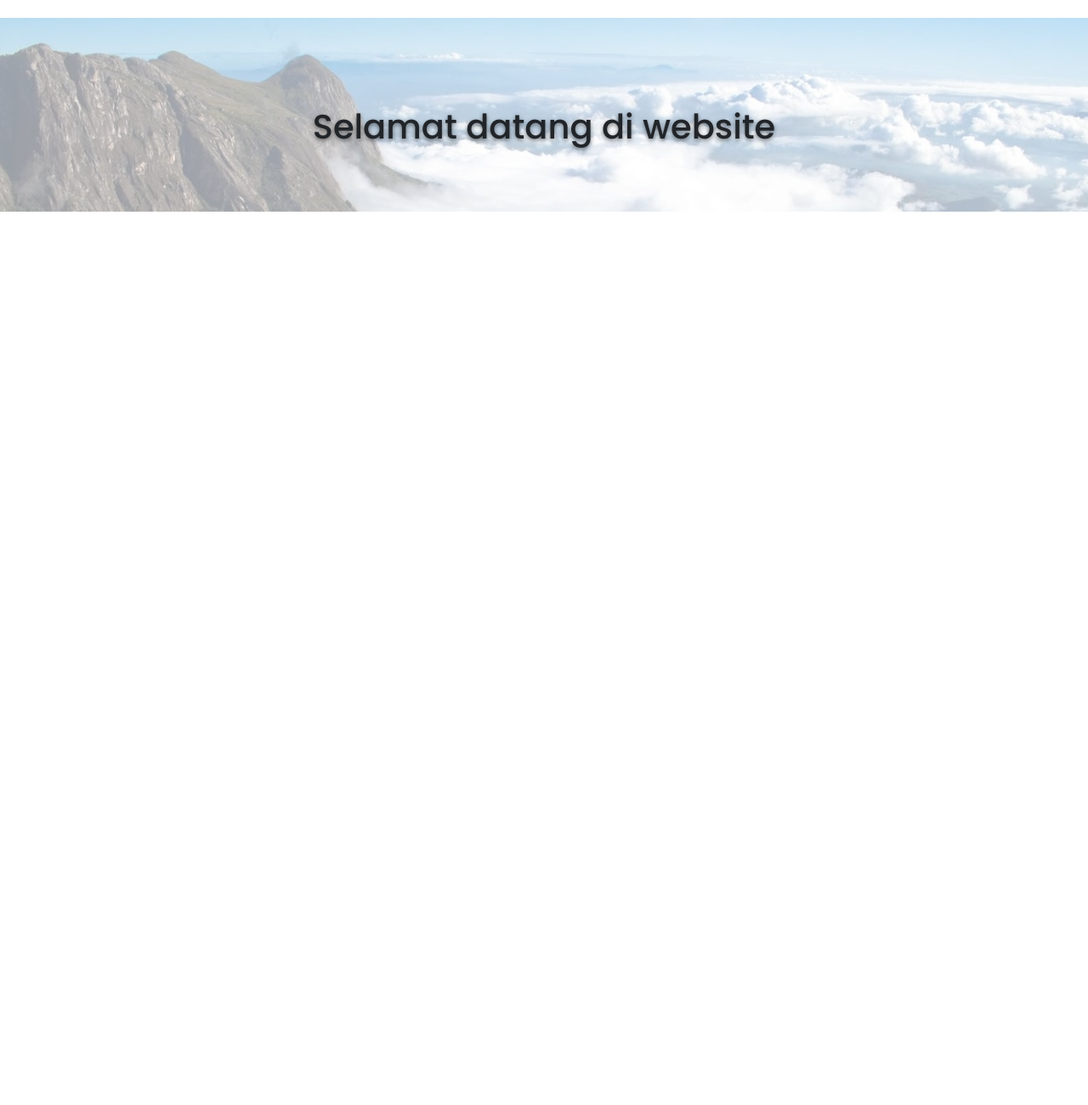
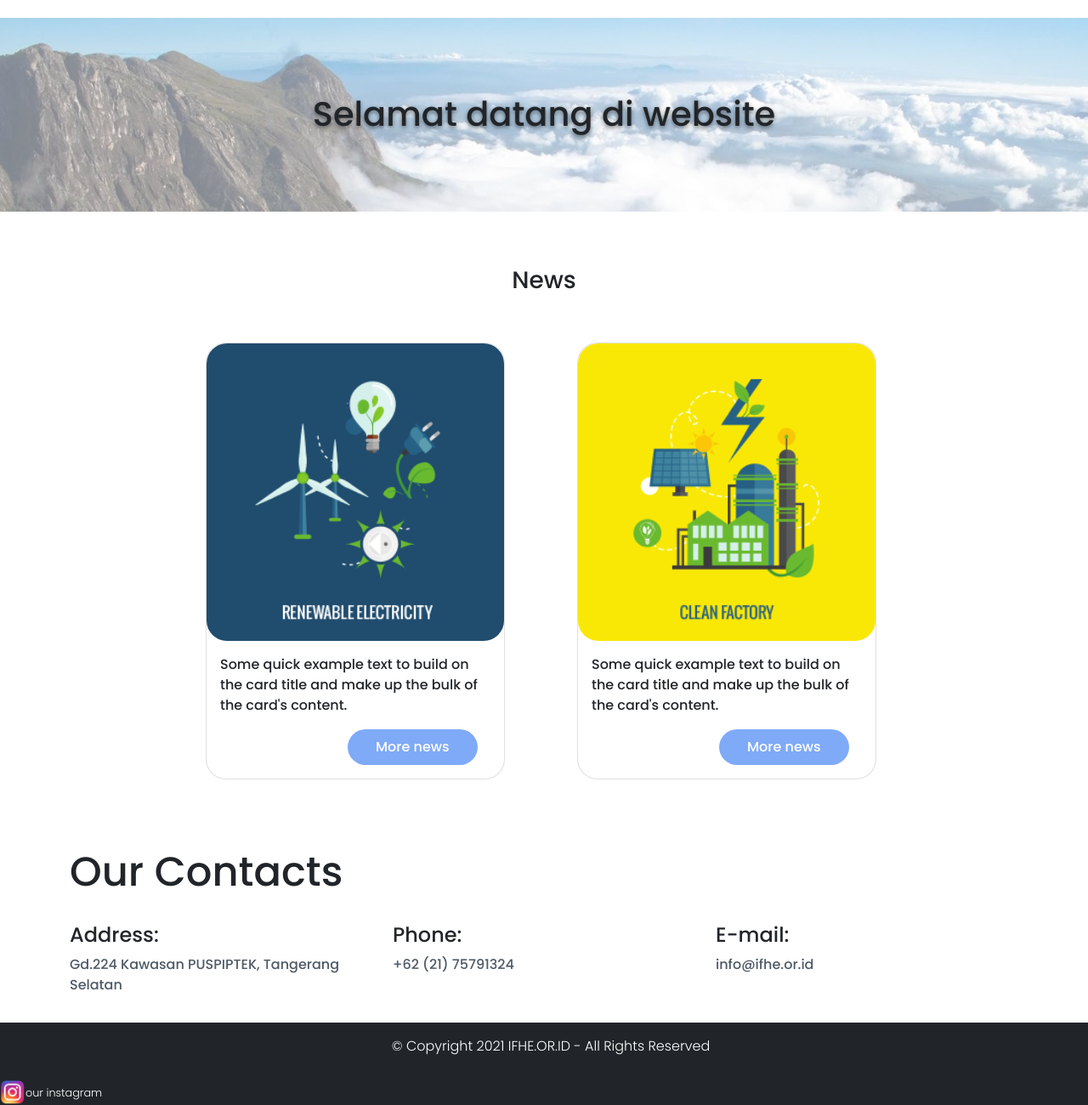
Before and after one commit to PratamaRafi/ifhe-webapss, a plain HTML site: page index.html in a window 1280 px wide. Shown: the part 1707-3007 px from the top of the page at 85% size. Before the commit the page ends 1956 px from the top, so only its background shows below. Drawn offline with nearby package versions, Linux system fonts and the light colour scheme.

Commit message:
complete welcome page

```diff
--- a/css/main.css
+++ b/css/main.css
@@ -1,4 +1,9 @@
 @import url("https://fonts.googleapis.com/css2?family=Poppins:ital,wght@0,300;0,500;0,700;1,400&display=swap");
+
+html {
+  scroll-behavior: smooth;
+}
+
 body {
   font-family: "Poppins", sans-serif;
 }
@@ -79,8 +84,8 @@ body::before {
 
 .custom-section a:hover {
   color: white;
-  border: 1px solid #7faaf7;
   background-color: #415da5;
+  border-color: #7faaf7;
 }
 
 .collab {
@@ -119,6 +124,15 @@ body::before {
 @media screen and (max-width: 992px) {
   .info-deputy p {
     font-size: 1rem;
+  }
+
+  #deputy-info {
+    padding-right: 0;
+    padding-left: 40px;
+  }
+
+  .info-deputy {
+    margin: 0 !important;
   }
 }
 
@@ -210,3 +224,117 @@ body::before {
     font-size: 2rem;
   }
 }
+
+.article a {
+  display: inline-block;
+  color: white;
+  background-color: #7faaf7;
+  border-radius: 1.5em;
+  padding: 0.5em 2em;
+  text-decoration: none;
+  -webkit-transition: 0.5s ease;
+  transition: 0.5s ease;
+  border: 1px solid transparent;
+  font-weight: 500;
+  margin-left: 150px;
+}
+
+.article a:hover {
+  color: white;
+  background-color: #415da5;
+  border-color: #7faaf7;
+}
+
+@media screen and (max-width: 922px) {
+  .article img {
+    width: 16rem;
+  }
+
+  .article .news1 {
+    margin-left: -130px !important;
+    width: 16rem !important;
+    margin-bottom: 20px;
+  }
+
+  .article .news2 {
+    margin-left: -30px !important;
+    width: 16rem !important;
+  }
+
+  .article a {
+    font-size: 0.8rem;
+    margin-left: 7em;
+  }
+
+  .article .diff {
+    width: 0;
+  }
+}
+
+.contact h3 {
+  font-size: 3rem;
+}
+
+.contact p {
+  color: #4f5a66;
+}
+
+@media screen and (max-width: 992px) {
+  .contact h3 {
+    font-size: 2em;
+    text-align: center;
+  }
+}
+
+.footer {
+  background-color: #212529;
+}
+
+.footer p {
+  text-align: center;
+  color: white;
+  font-weight: 300;
+  margin-top: 16px;
+}
+
+.footer img {
+  /* margin-top: 10px; */
+  width: 30px;
+  height: 30px;
+}
+
+.footer .icon {
+  margin-top: 11px;
+  width: 150px;
+}
+
+.footer .text {
+  margin-left: 160px !important;
+  width: 1000px;
+  padding: 0;
+}
+
+.footer a {
+  text-decoration: none;
+  font-size: 0.8rem;
+  font-weight: 300;
+  color: white;
+  margin-top: 20px;
+}
+
+@media screen and (max-width: 922px) {
+  .footer .text {
+    width: 150px;
+    text-align: center;
+  }
+
+  .footer p {
+    margin-left: -100px !important;
+    font-size: 0.8rem !important;
+    text-align: center;
+  }
+
+  .footer .icon {
+    margin-left: 120px;
+  }
+}
--- a/index.html
+++ b/index.html
@@ -49,7 +49,7 @@
               <div class="collapse navbar-collapse justify-content-end" id="navbarNav">
                 <ul class="navbar-nav">
                   <li class="nav-item">
-                    <a class="nav-link" href="#">Log in</a>
+                    <a class="nav-link" href="#login">Log in</a>
                   </li>
                   <li class="nav-item">
                     <a class="nav-link" href="#"> Sign Up</a>
@@ -71,7 +71,7 @@
             <h2>Welcome,</h2>
             <h3>Selamat datang di website Indonesia Fuel Cell and Hydrogen Energy</h3>
             <p>Lorem ipsum dolor sit amet consectetur adipisicing elit. Reprehenderit pariatur exercitationem quod repellat cumque possimus delectus doloremque, amet iste. Sint.</p>
-            <a href="#">Join us</a>
+            <a href="#join">Join us</a>
           </div>
         </div>
       </div>
@@ -133,7 +133,7 @@
       <!-- DEPUTY INFO -->
       <div class="container">
         <div class="row" style="margin-top: 150px;">
-          <div class="col-lg-3 offset-1" id="deputy-info">
+          <div class="col-lg-3 offset-lg-1" id="deputy-info">
             <img src="img/member/eniya.png" class="img-fluid member-img" alt="president-pict">
           </div>
           <div class="col-lg-7 info-deputy">
@@ -152,15 +152,88 @@
         <div class="col-12">
           <div class="row" >
             <div class="container" style="padding-right: 0;">
-              <img src="img/wallpaper/nature1.jpg" class="img-fluid" alt="nature-img" style="opacity: 0.4;">
-              <h3 style="margin-top: -100px;" class="text-animated"></h3>
+              <img src="img/wallpaper/nature1.jpg" class="img-fluid" alt="nature-img" style="opacity: 0.5;">
+              <h3 style="margin-top: -115px;" class="text-animated"></h3>
             </div>
           </div>
         </div>
       </div>
       <!-- END DYNAMIC TEXT -->
 
+      <div class="section article  mt-5 p-3">
+        <div class="container">
+          <div class="row mb-5">
+            <div class="col-12">
+              <h3 style="text-align: center;">News</h3>
+            </div>
+          </div>
 
+          <!-- NEWS AREA -->
+          <div class="row">
+            <div class="col-lg-4 offset-lg-2 diff" style="margin-left:160px;">
+              <div class="card news1" style="width: 22rem; border-radius: 1.5em;">
+                <img src="img/news1.png" class="img-fluid card-img-top" alt="..." style="border-radius: 1.5em;">
+                <div class="card-body">
+                  <!-- <h5 class="card-title">Renewable</h5> -->
+                  <p class="card-text">Some quick example text to build on the card title and make up the bulk of the card's content.</p>
+                  <a href="#" class="btn btn-primary">More news</a>
+                </div>
+              </div>
+            </div>
+
+            <div class="col-lg-6 " style="padding-left:69px;">
+              <div class="card news2" style="width: 22rem; border-radius: 1.5em;">
+                <img src="img/news2.png" class="img-fluid card-img-top" alt="..." style="border-radius: 1.5em;">
+                <div class="card-body">
+                  <!-- <h5 class="card-title">Clean</h5> -->
+                  <p class="card-text">Some quick example text to build on the card title and make up the bulk of the card's content.</p>
+                  <a href="#" class="btn btn-primary">More news</a>
+                </div>
+              </div>
+            </div>
+
+          </div>
+        </div>
+      </div>
+      <!-- END NEWS AREA -->
+
+      <!-- CONTACT -->
+      <div class="section contact mt-5 p-3">
+        <div class="container">
+          <div class="row">
+            <div class="col-12">
+              <h3>Our Contacts</h3><br>
+            </div>
+            <div class="col-lg-4">
+              <h4>Address: </h4>
+              <p>Gd.224 Kawasan PUSPIPTEK, Tangerang Selatan</p>
+            </div>
+            <div class="col-lg-4">
+              <h4>Phone: </h4>
+              <p>+62 (21) 75791324</p>
+            </div>
+            <div class="col-lg-4">
+              <h4>E-mail: </h4>
+              <p>info@ifhe.or.id</p>
+            </div>
+          </div>
+        </div>
+      </div>
+      <!-- END CONTACT -->
+
+
+            <!-- FOOTER -->
+
+            <div class="row footer">
+              <div class="col-lg-10 text">
+                <p>© Copyright 2021 IFHE.OR.ID - All Rights Reserved</p>
+              </div>
+              <div class="col-lg-2 icon">
+                <img src="img/insta.png" alt=""><a href="#insta">our instagram</a>
+              </div>
+            </div>
+
+          <!-- END FOOTER -->
 
       <!-- JS SCRIPT -->
       <script src="js/typed.js"></script>
@@ -177,6 +250,9 @@
       </script>
 
 
+
+
+
     <!-- Optional JavaScript; choose one of the two! -->
 
     <!-- Option 1: Bootstrap Bundle with Popper -->
```
Also changed, not shown: img/insta.png (added), img/news1.png (added), img/news2.png (added).
